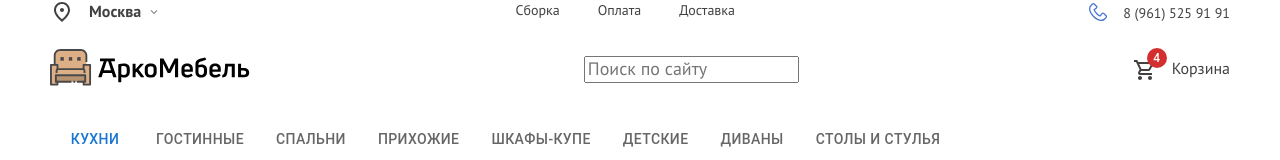
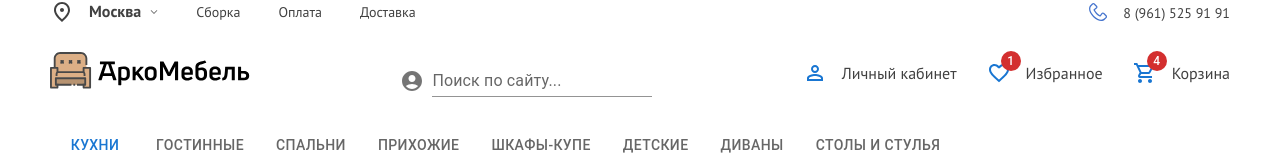
Before and after one commit to arco-furniture/arco-furniture, a React (Create React App) app: page / in a window 1280 px wide. Shown: the top 160 px of the page. Built offline with nearby package versions, Linux system fonts and the light colour scheme; no server answers.

Commit message:
fix:fixed MidleOfHeader

```diff
--- /dev/null
+++ b/src/components/base/HeaderInput.jsx
@@ -0,0 +1,17 @@
+import React from "react";
+import Box from '@mui/material/Box';
+import Input from '@mui/material/Input';
+import InputLabel from '@mui/material/InputLabel';
+import InputAdornment from '@mui/material/InputAdornment';
+import FormControl from '@mui/material/FormControl';
+import TextField from '@mui/material/TextField';
+import AccountCircle from '@mui/icons-material/AccountCircle';
+
+export default function InputWithIcon() {
+  return (
+      <Box sx={{ display: 'flex', alignItems: 'flex-end' }}>
+        <AccountCircle sx={{ color: 'action.active', mr: 1, my: 0.5 }} />
+        <TextField id="input-with-sx" label="Поиск по сайту..." variant="standard" />
+      </Box>
+  );
+}
--- a/src/components/base/MiddleOfHeader.jsx
+++ b/src/components/base/MiddleOfHeader.jsx
@@ -1,8 +1,11 @@
 import React from "react";
 import logo from "../../images/logo-black.svg";
-import {Badge} from "@mui/material";
-import ShoppingCartOutlinedIcon from '@mui/icons-material/ShoppingCartOutlined';
-import {Link} from "react-router-dom";
+import { Badge } from "@mui/material";
+import ShoppingCartOutlinedIcon from "@mui/icons-material/ShoppingCartOutlined";
+import { Link } from "react-router-dom";
+import FavoriteBorderIcon from "@mui/icons-material/FavoriteBorder";
+import PermIdentitySharpIcon from "@mui/icons-material/PermIdentitySharp";
+import InputWithIcon from "./HeaderInput";
 
 const MiddleOfHeader = () => {
   const [search, setSearch] = React.useState("");
@@ -20,7 +23,8 @@ const MiddleOfHeader = () => {
       <Link to="/">
         <img src={logo} alt="Логотип" className="header__logo" />
       </Link>
-      <div className="header__search-container">
+      <InputWithIcon />
+      {/* <div className="header__search-container">
         <div className="header__search_logo"></div>
         <label className="header__form-field">
           <input
@@ -34,13 +38,25 @@ const MiddleOfHeader = () => {
             onChange={handleSearchChange}
           />
         </label>
+      </div> */}
+      <div className="header__middle-nav-content">
+        <Link to="/" className="header__middle-item">
+          <PermIdentitySharpIcon color="primary" />
+          <span className="header__middle-item-span">Личный кабинет</span>
+        </Link>
+        <Link to="/" className="header__middle-item">
+          <Badge badgeContent={1} color="error">
+            <FavoriteBorderIcon color="primary" />
+          </Badge>
+          <span className="header__middle-item-span">Избранное</span>
+        </Link>
+        <Link to="/basket" className="header__middle-item">
+          <Badge badgeContent={4} color="error">
+            <ShoppingCartOutlinedIcon color="primary" />
+          </Badge>
+          <span className="header__middle-item-span">Корзина</span>
+        </Link>
       </div>
-      <Link to='/basket' className="header__middle-item">
-        <Badge badgeContent={4} color="error">
-          <ShoppingCartOutlinedIcon/>
-        </Badge>
-        <span className="header__middle-item-span">Корзина</span>
-      </Link>
     </div>
   );
 };
--- a/src/components/base/TopOfHeader.jsx
+++ b/src/components/base/TopOfHeader.jsx
@@ -2,6 +2,7 @@ import PlaceOutlinedIcon from "@mui/icons-material/PlaceOutlined";
 const TopOfHeader = () => {
   return (
     <div className="header__top">
+      <div className="header__nav-container">
       <div className="header__place">
         <PlaceOutlinedIcon />
         <p className="header__place_city">Москва</p>
@@ -12,6 +13,7 @@ const TopOfHeader = () => {
         <li className="header__nav_item">Оплата</li>
         <li className="header__nav_item">Доставка</li>
       </ul>
+      </div>
       <div className="header__phone">
         <div className="header__phone_logo"></div>
         <a href="tel: +79615259191" className="header__phone_number">
--- a/src/scss/styles/_header.scss
+++ b/src/scss/styles/_header.scss
@@ -34,15 +34,19 @@
     background-image: url(../../images/arrow.svg);
     background-repeat: no-repeat;
     background-size: contain;
-    @include size(14px,14px);
+    @include size(14px, 14px);
     background-position: center;
     margin-top: 5px;
+  }
+
+  &__nav-container {
+    @include flex-center-between;
   }
 
   &__nav {
     display: flex;
     list-style: none;
-    margin: 0;
+    margin: 0 0 0 35px;
     padding: 0;
   }
 
@@ -54,16 +58,19 @@
   &__nav_item {
     @include text-format (400, 14px, 21px);
   }
+
   &__nav_item:nth-of-type(2) {
     margin: 0 38px;
   }
+
   &__phone {
     display: flex;
     flex-direction: row;
     align-self: flex-end;
     cursor: pointer;
   }
-  &__phone_number{
+
+  &__phone_number {
     @include text-format (400, 14px, 21px);
     text-decoration: none;
     color: inherit;
@@ -81,7 +88,13 @@
     @include size(19px, 19px);
   }
 
+  &__middle-nav-content {
+    @include flex-center-center;
+    gap: 30px;
+  }
+
   &__middle-item {
+    @include flex-center-center;
     @include reset;
     text-decoration: none;
     color: inherit;
```
